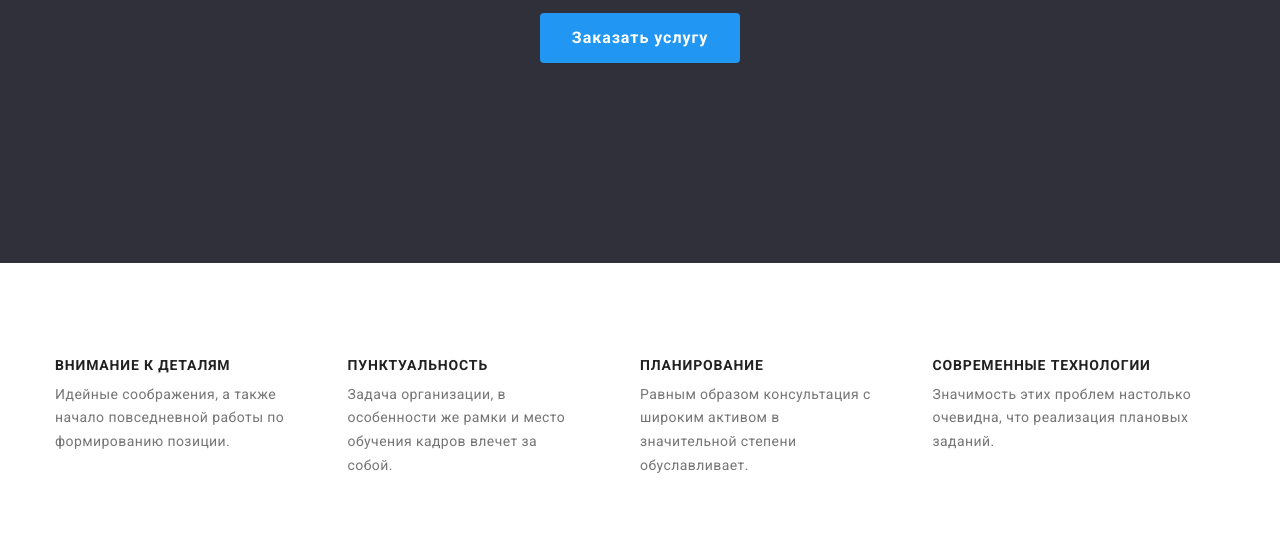
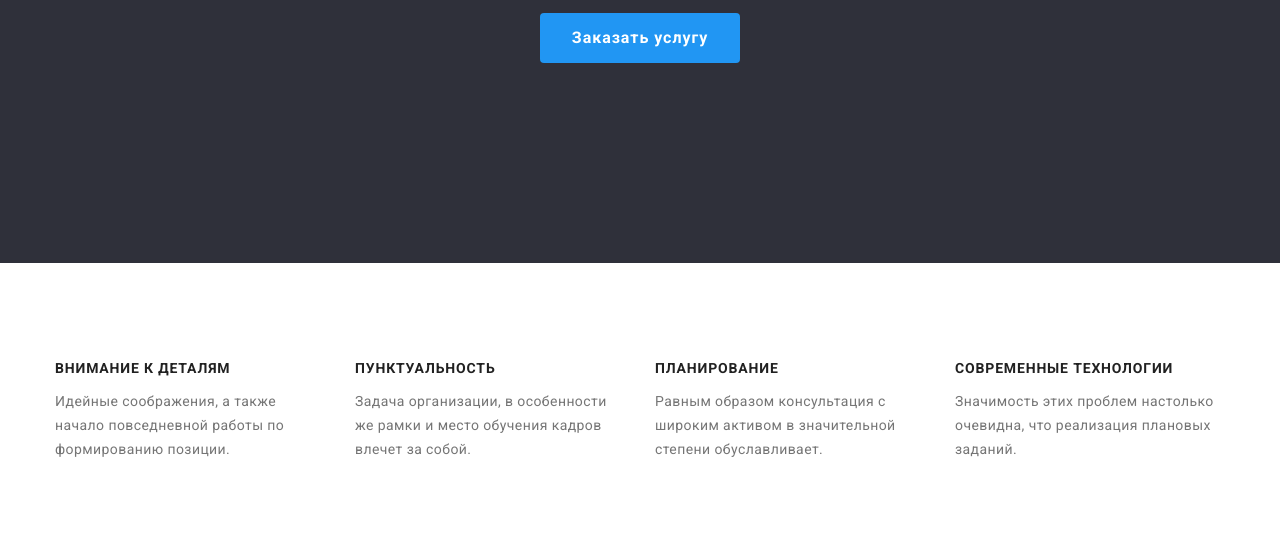
Before and after one commit to grytsayo/goit-markup-hw-03, a plain HTML site: page index.html in a window 1280 px wide. Shown: the part 418-952 px from the top of the page. Drawn offline with nearby package versions, Linux system fonts and the light colour scheme.

Commit message:
Hopely final

```diff
--- a/css/styles.css
+++ b/css/styles.css
@@ -209,41 +209,32 @@ address {
 
 /*Our forces section*/
 
+.grid-0 {
+  display: flex;
+  flex-wrap: wrap;
+  margin-left: -30px;
+  margin-top: 0;
+}
+
+.force {
+  flex-basis: calc((100% - 30px * 4) / 4);
+  margin-left: 30px;
+  margin-top: 0;
+  box-sizing: border-box;
+}
+
 .forces {
   padding-top: 94px;
   background: #fff;
 }
 
-.container .menu-forces {
-  display: flex;
+.forces-list {
+  font-size: 14px;
+  line-height: 1.71;
+  text-transform: uppercase;
+  margin-bottom: 10px;
 }
 
-.forces-list {
-  font-size: 14px;
-  line-height: 16px;
-  text-transform: uppercase;
-}
-
-.force {
-  display: block;
-  width: calc(100% / 12 * 3);
-  margin-right: 30px;
-}
-
-.force-4 {
-  margin-right: 0;
-}
-
-.benef1,
-.benef2,
-.benef3 {
-  margin-top: 10px;
-  margin-right: 30px;
-}
-
-.benef4 {
-  margin-top: 10px;
-}
 /*We do section*/
 
 .we-do .menu-wedo {
@@ -253,7 +244,7 @@ address {
 
 .we-do {
   padding-top: 94px;
-
+  padding-bottom: 94px;
   background: #fff;
 }
 
@@ -402,7 +393,7 @@ button:focus {
 }
 
 .footer-address,
-.footer-contacts {
+.footer-contacts:not(:last-child) {
   margin-bottom: 9px;
 }
 
--- a/index.html
+++ b/index.html
@@ -57,22 +57,22 @@
       <section class="section forces">
         <div class="container">
           <h2 class="section-title title visually-hidden">Наши преимущества</h2>
-          <ul class="list menu-forces">
+          <ul class="list grid-0">
             <li class="force">
               <h3 class="forces-list title">Внимание к деталям</h3>
-              <p class="benef1">Идейные соображения, а также начало повседневной работы по формированию позиции.</p>
+              <p>Идейные соображения, а также начало повседневной работы по формированию позиции.</p>
             </li>
             <li class="force">
               <h3 class="forces-list title">Пунктуальность</h3>
-              <p class="benef2">Задача организации, в особенности же рамки и место обучения кадров влечет за собой.</p>
+              <p>Задача организации, в особенности же рамки и место обучения кадров влечет за собой.</p>
             </li>
             <li class="force">
               <h3 class="forces-list title">Планирование</h3>
-              <p class="benef3">Равным образом консультация с широким активом в значительной степени обуславливает.</p>
+              <p>Равным образом консультация с широким активом в значительной степени обуславливает.</p>
             </li>
             <li class="force">
               <h3 class="forces-list title">Современные технологии</h3>
-              <p class="benef4">Значимость этих проблем настолько очевидна, что реализация плановых заданий.</p>
+              <p>Значимость этих проблем настолько очевидна, что реализация плановых заданий.</p>
             </li>
           </ul>
         </div>
@@ -157,9 +157,9 @@
         </div>
         <address>
           <ul class="list">
-            <li><a class="link footer-address" href=""> г. Киев, пр-т Леси Украинки, 26</a></li>
-            <li><a class="link footer-contacts" href="mailto:info@devstudio.com">info@devstudio.com</a></li>
-            <li><a class="link footer-contacts" href="tel:+380961111111">+38 096 111 11 11</a></li>
+            <li class="footer-address"><a class="link" href=""> г. Киев, пр-т Леси Украинки, 26</a></li>
+            <li class="footer-contacts"><a class="link" href="mailto:info@devstudio.com">info@devstudio.com</a></li>
+            <li class="footer-contacts"><a class="link" href="tel:+380961111111">+38 096 111 11 11</a></li>
           </ul>
         </address>
       </div>
```
